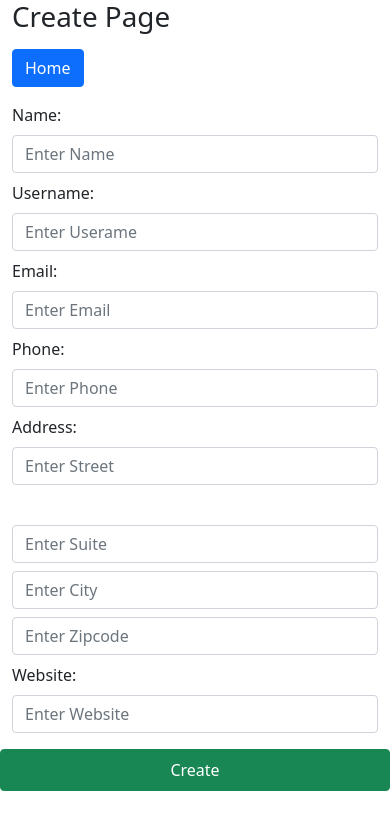
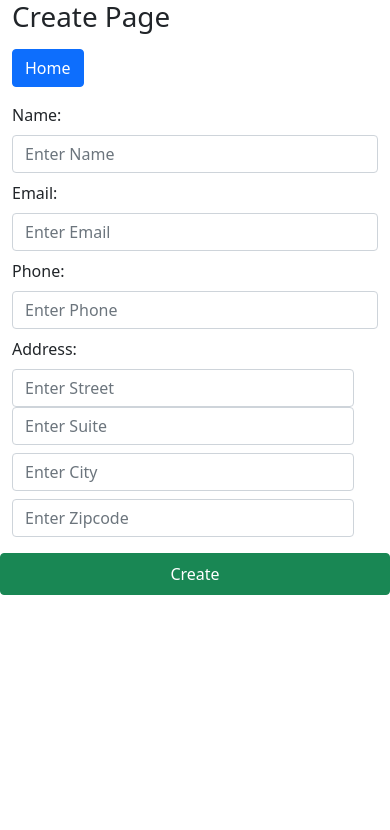
Before and after one commit to Fayis-PV/ReactJS_Fake_Rest_API, a React (Create React App) app: page /create in a window 390 px wide. Shown: the top 830 px of the page. Built offline with nearby package versions, Linux system fonts and the light colour scheme.

Commit message:
Updated: Create Form credentials and submit

```diff
--- a/src/Components/Create.js
+++ b/src/Components/Create.js
@@ -1,3 +1,4 @@
+import axios from 'axios'
 import React, { useState } from 'react'
 import { Link } from 'react-router-dom'
 
@@ -23,45 +24,53 @@ const Create = () => {
         }
       })
     }
+
+    const handleSubmit = (e) => {
+      e.preventDefault()
       console.log(formData);
+
+      axios.post('https://jsonplaceholder.typicode.com/users/',
+        formData,
+      )
+      .then((response)=>{
+        if (response.status === 201){
+          console.log('User Successfully Created')
+        }
+      })
+      .catch((error) => console.log(error))
+    }
 
   return (
     <div>
       <h1>Create Page</h1>
       <Link to={'/'} className='my-2 btn btn-primary float-right'>Home</Link>
-      <form method="post" className='row'>
-        <div className='form-group col-sm-6 mt-2'>
-            <label for="name" className='form-label'>Name: </label>
+      <form method="post" className='row' onSubmit={handleSubmit}>
+        <div className='form-group mt-2'>
+            <label htmlFor="name" className='form-label'>Name: </label>
             <input type="text" name="name" id="name" className='form-control' placeholder='Enter Name' onChange={handleChange} />
         </div>
         <div className='form-group col-sm-6 mt-2'>
-            <label for="name" className='form-label'>Username: </label>
-            <input type="text" name="username" id="username" className='form-control' placeholder='Enter Userame' onChange={handleChange} />
-        </div>
-        <div className='form-group col-sm-6 mt-2'>
-            <label for="name" className='form-label'>Email: </label>
+            <label htmlFor="name" className='form-label'>Email: </label>
             <input type="email" name="email" id="email" className='form-control' placeholder='Enter Email' onChange={handleChange} />
         </div>
         <div className='form-group col-sm-6 mt-2'>
-            <label for="name" className='form-label'>Phone: </label>
+            <label htmlFor="name" className='form-label'>Phone: </label>
             <input type="text" name="phone" id="phone" className='form-control' placeholder='Enter Phone' onChange={handleChange} />
         </div>
-        <div className='form-group col-sm-6 mt-2'>
-            <label for="name" className='form-label'>Address: </label>
+        <div className='form-group mt-2 row'>
+            <label htmlFor="name" className='form-label'>Address: </label>
+            <div className='col-sm-6'>
               <input type="text" name="street" id="street" className='form-control' placeholder='Enter Street' onChange={handleAddressChange} />
             </div>
-        <div className='form-group col-sm-6 mt-2' style={{paddingTop:'32px'}}>
+            <div className='col-sm-6'>
               <input type="text" name="suite" id="suite" className='form-control' placeholder='Enter Suite' onChange={handleAddressChange} />
             </div>
-        <div className='form-group col-sm-6 mt-2'>
+            <div className='col-sm-6 mt-2'>
               <input type="text" name="city" id="city" className='form-control' placeholder='Enter City' onChange={handleAddressChange} />
             </div>
-        <div className='form-group col-sm-6 mt-2'>
+            <div className='col-sm-6 mt-2'>
               <input type="text" name="zipcode" id="zipcode" className='form-control' placeholder='Enter Zipcode' onChange={handleAddressChange} />
             </div>
-        <div className='form-group col-sm-6 mt-2'>
-        <label for="name" className='form-label'>Website: </label>
-            <input type="text" name="website" id="website" className='form-control' placeholder='Enter Website' onChange={handleChange} />
         </div>
         <button type='submit' className='btn btn-success my-3 py-2 px-4'>Create</button>
       </form>
```
Lines whose indentation alone changed are shown as unchanged.
